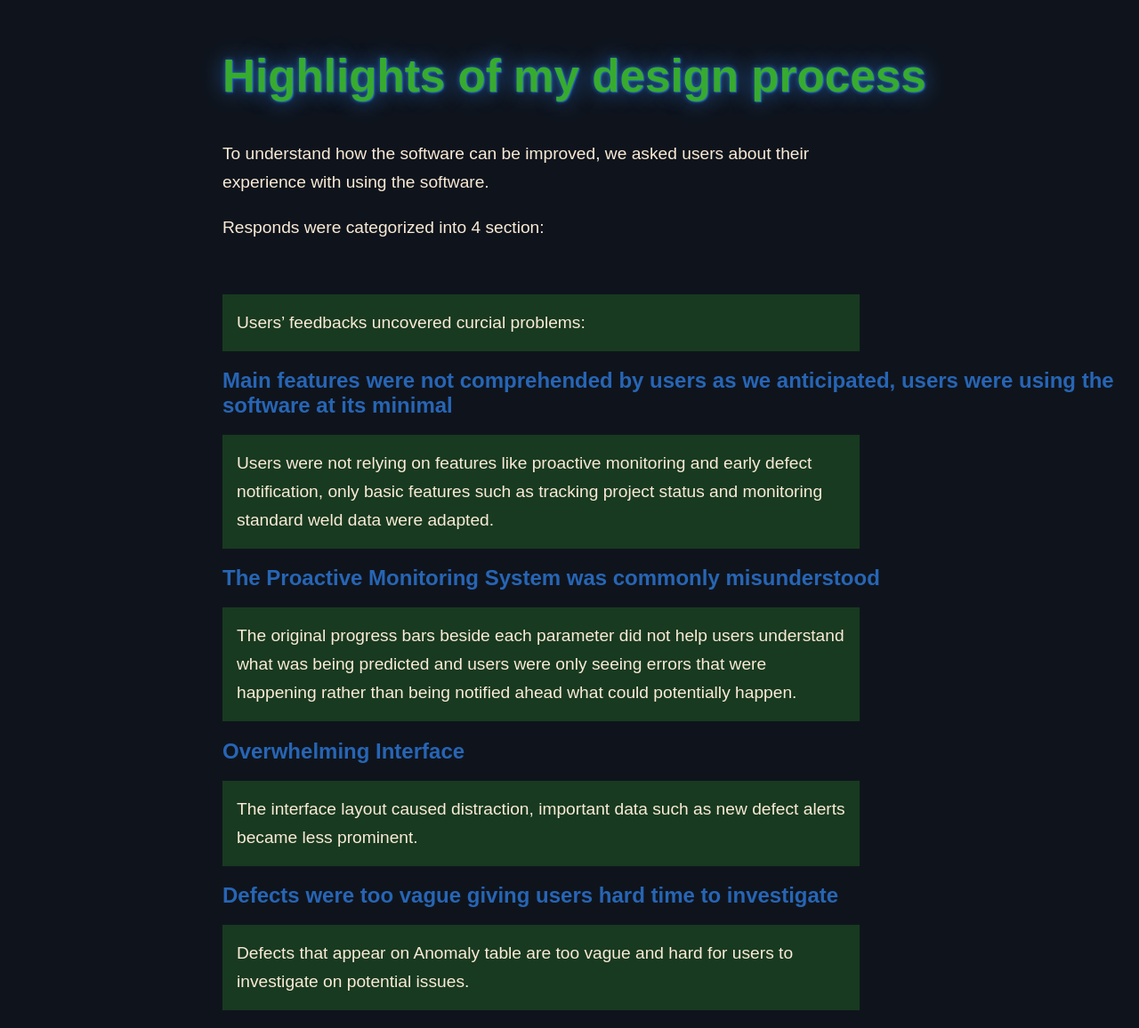
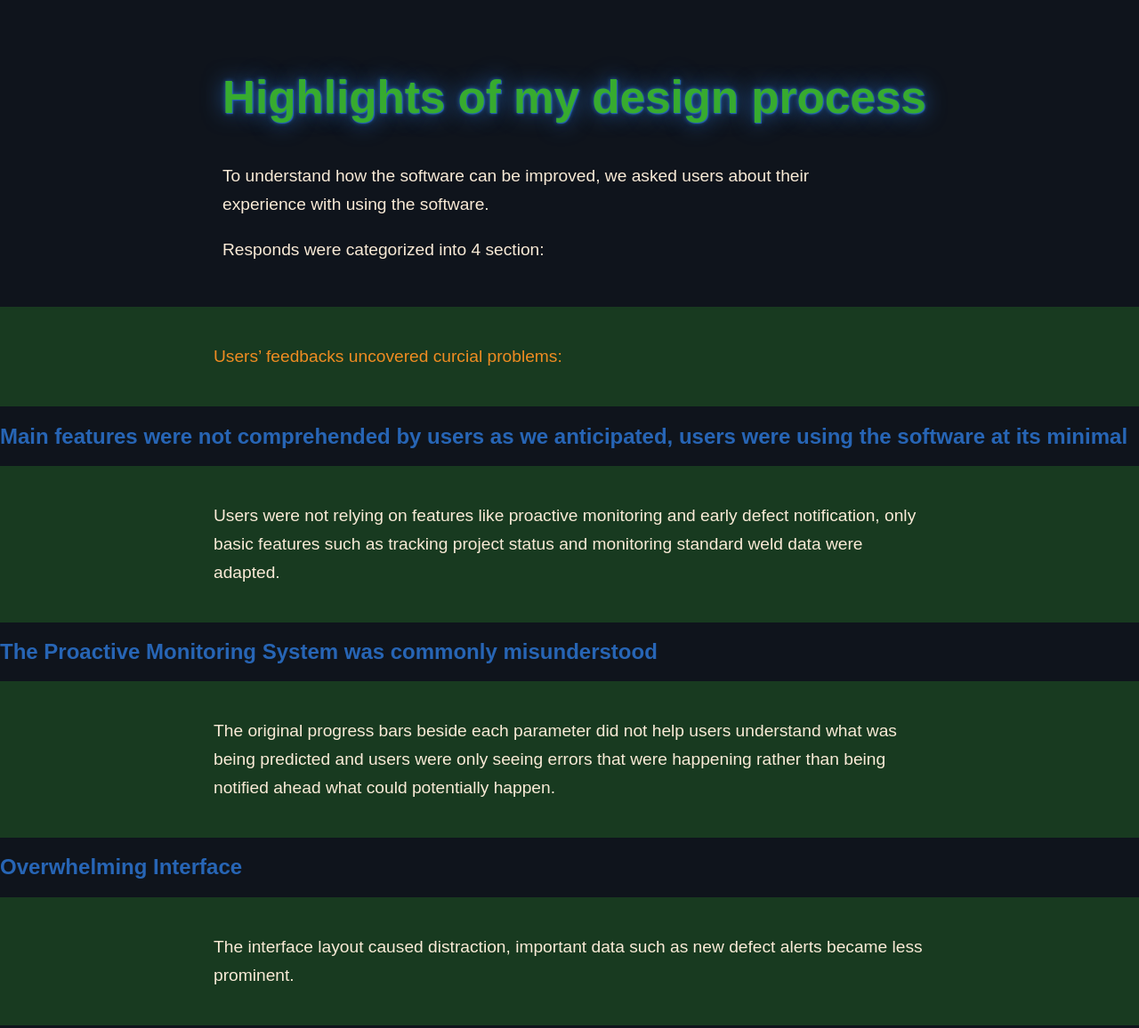
Before and after one commit to IvyWang1108/ivyportfolio, a plain HTML site: page workprj1-autometrics.html in a window 1280 px wide. Shown: the part 2133-3289 px from the top of the page at 89% size. Drawn offline with nearby package versions, Linux system fonts and the light colour scheme; files whose address does not match are found by name.

Commit message:
Sunday Update
Made highlighter fit window size width

```diff
--- a/css/main.css
+++ b/css/main.css
@@ -265,12 +265,26 @@
     color: antiquewhite;
     background-color: rgba(55, 171, 47, 0.25);
     padding: 1rem;
-    /* width: 100%; */
+    width: 100%;
+    font-size: 1.2rem;
+    padding-left: 15rem;
+    padding-right: 15rem;
+    padding-top: 2.5rem;
+    padding-bottom: 2.5rem;
+  }
+
+  .bigSection-highlight{
+    margin-left: 0rem;
+    width: 100%;
   }
 
   .dark-content > .paragraph-break{
     display: block;
     margin-bottom: 2rem;
+  }
+
+  .highlight-title{
+    color: #ef8c22;
   }
 
  /* .highlight{
@@ -950,7 +964,6 @@
     margin-right: 4rem;
     margin-left: 15rem;
   }
-
 
   .bigSection > h2{
     /* margin-left: 7rem; */
--- a/workprj1-autometrics.html
+++ b/workprj1-autometrics.html
@@ -62,7 +62,7 @@
         </div>
     </div>
 
-    <div class="bigSection">
+    <div class="bigSection-highlight">
       <p class="dark-content-highlight">AutoMetrics is a startup that aims to help the industry increase production efficiency and reduce rework cost by leveraging machine learning in manufacturing operations.</p>
     </div>
 
@@ -108,8 +108,8 @@
                 </div>
         </div>
 
-        <div class="bigSection">
-          <p class="dark-content-highlight">Users’ feedbacks uncovered curcial problems:</p>
+        <div class="bigSection-highlight">
+          <p class="dark-content-highlight highlight-title">Users’ feedbacks uncovered curcial problems:</p>
           <h3 class="challenge-sub">Main features were not comprehended by users as we anticipated, users were using the software at its minimal</h3>
           <p class="dark-content-highlight">Users were not relying on features like proactive monitoring and early defect notification, only basic features such as tracking project status and monitoring standard weld data were adapted.</p>
 
```
